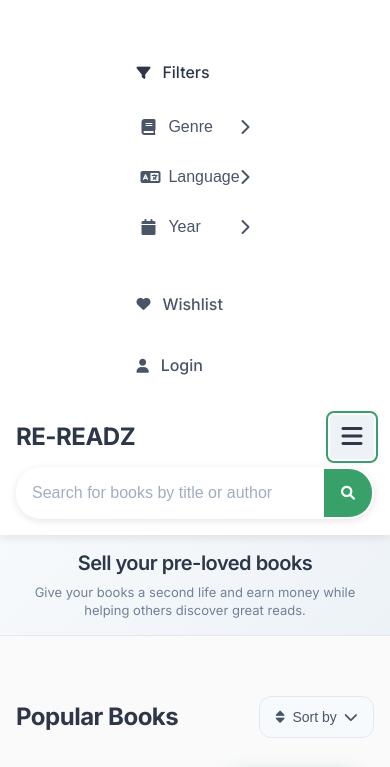
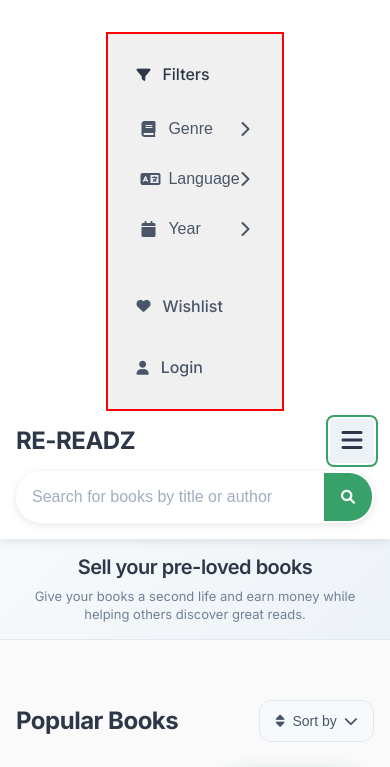
Before and after one commit to Jordan-Ryan/Re-Readz, a plain HTML site: page index.html in a window 390 px wide. Both pictures are taken after a click on the button 352 px from the left and 38 px from the top of the page. Shown: the top 767 px of the page. Drawn offline with Linux system fonts and the light colour scheme; no server answers.

Commit message:
Add debug styling and stronger mobile filter hiding - Add visible background to mobile menu and stronger CSS rules to hide desktop filters

```diff
--- a/styles.css
+++ b/styles.css
@@ -1070,9 +1070,9 @@ body {
 
     .nav-menu.active {
         position: static;
-        background: transparent;
+        background: #f0f0f0;
         box-shadow: none;
-        padding: 0;
+        padding: 16px;
         flex-direction: column;
         gap: 8px;
         z-index: auto;
@@ -1089,6 +1089,7 @@ body {
         -webkit-transform: translateZ(0);
         transform: translateZ(0);
         margin-top: 16px;
+        border: 2px solid red;
     }
 
     .nav-menu.active .nav-item {
@@ -1333,6 +1334,9 @@ a:focus {
 @media (max-width: 650px) {
     .filters-dropdown {
         display: none !important;
+        visibility: hidden !important;
+        opacity: 0 !important;
+        pointer-events: none !important;
     }
 }
 
```
